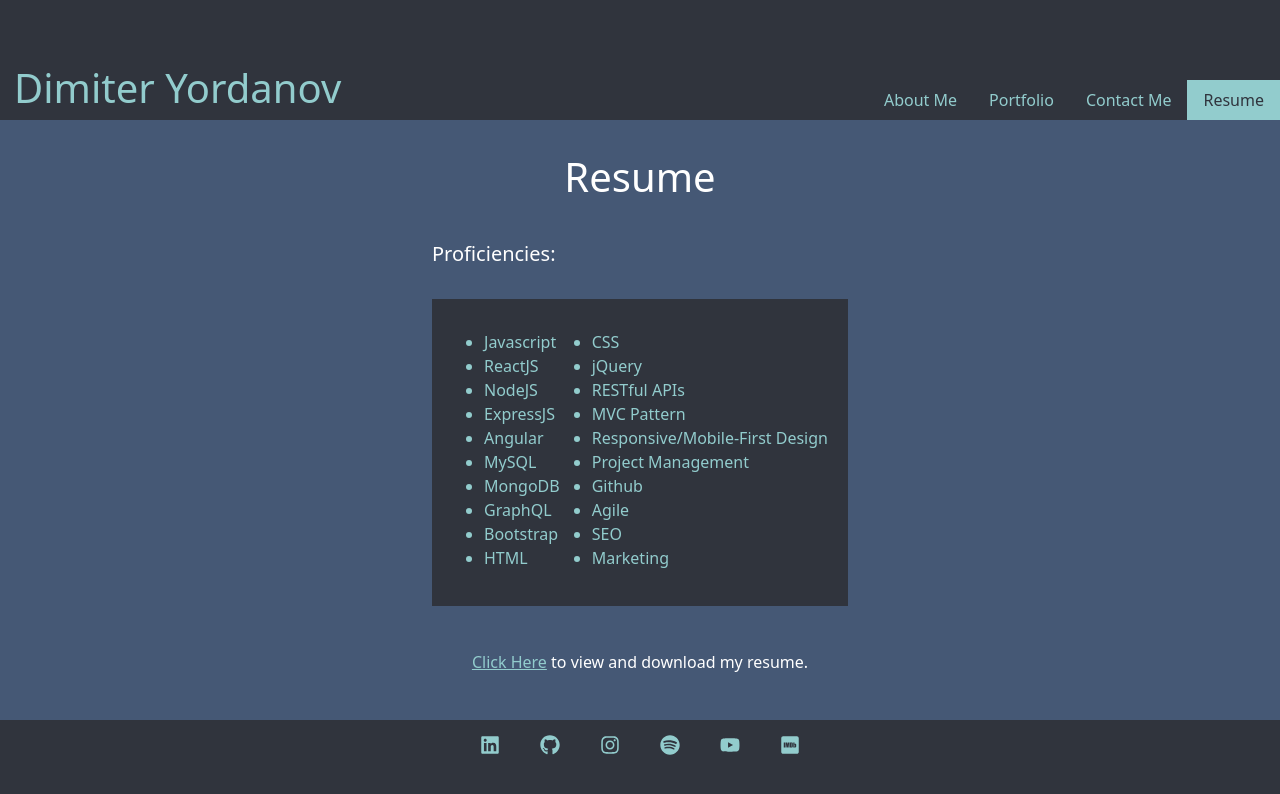
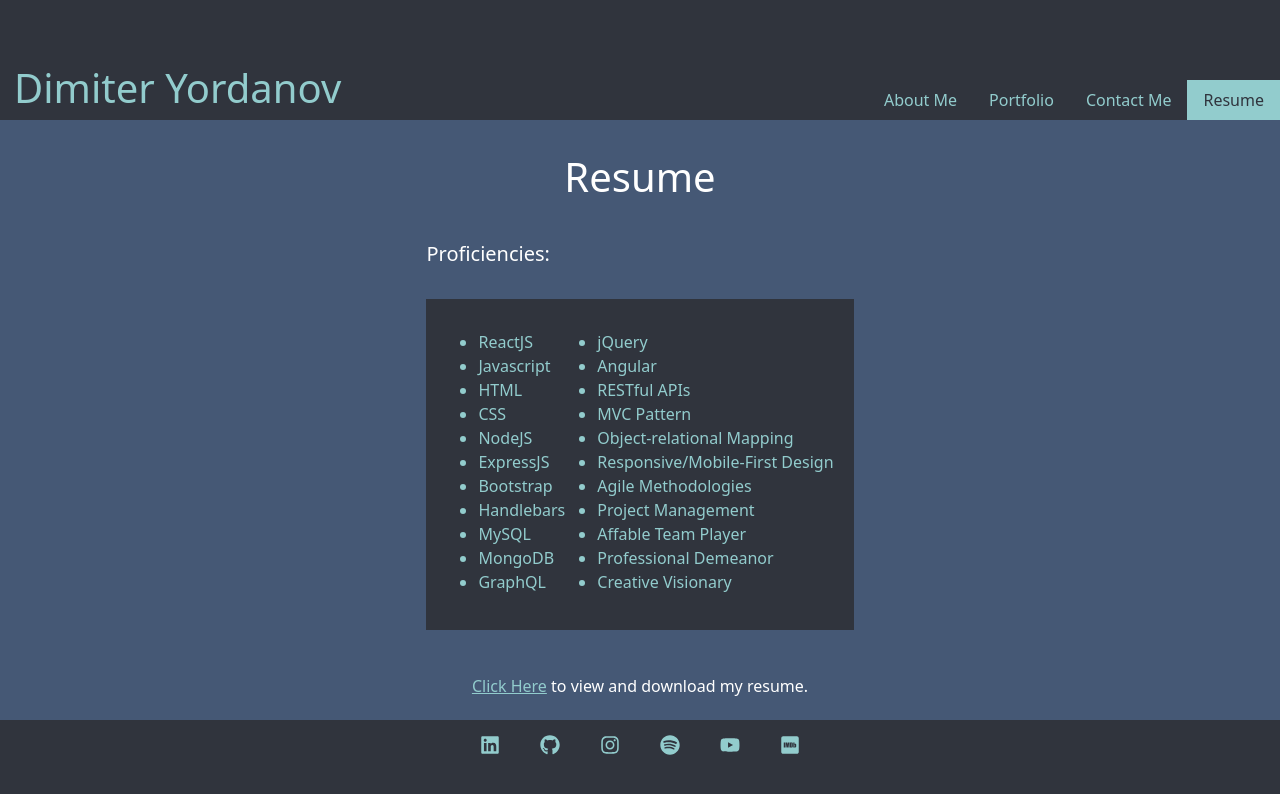
Before and after one commit to dimitermusic/react-portfolio, a React (Create React App) app: page / in a window 1280 px wide. Both pictures are taken after a click on the link "Resume". Shown: the top 794 px of the page. Built offline with nearby package versions, Linux system fonts and the light colour scheme.

Commit message:
updated resume

```diff
--- a/src/components/pages/Resume.js
+++ b/src/components/pages/Resume.js
@@ -14,30 +14,32 @@ export default function Resume() {
         <div className="prof-col">
           <div>
             <ul>
+              <li>ReactJS</li>
               <li>Javascript</li>
-              <li>ReactJS</li>
+              <li>HTML</li>
+              <li>CSS</li>
               <li>NodeJS</li>
               <li>ExpressJS</li>
-              <li>Angular</li>
+              <li>Bootstrap</li>
+              <li>Handlebars</li>
               <li>MySQL</li>
               <li>MongoDB</li>
               <li>GraphQL</li>
-              <li>Bootstrap</li>
-              <li>HTML</li>
             </ul>
           </div>
           <div>
             <ul>
-              <li>CSS</li>
               <li>jQuery</li>
+              <li>Angular</li>
               <li>RESTful APIs</li>
               <li>MVC Pattern</li>
+              <li>Object-relational Mapping</li>
               <li>Responsive/Mobile-First Design</li>
+              <li>Agile Methodologies</li>
               <li>Project Management</li>
-              <li>Github</li>
-              <li>Agile</li>
-              <li>SEO</li>
-              <li>Marketing</li>
+              <li>Affable Team Player</li>
+              <li>Professional Demeanor</li>
+              <li>Creative Visionary</li>
             </ul>
           </div>
         </div>
```
